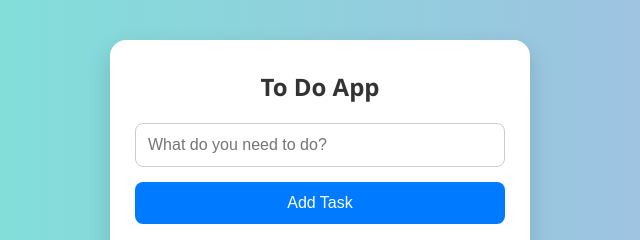
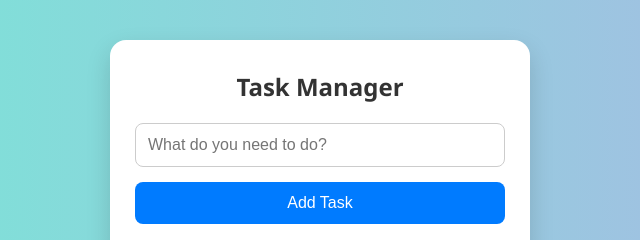
Before and after one commit to shreyash-tatvasoft/cicd-docker, a website: page public/index.html in a window 1280 px wide. Shown: the top 240 px of the page, 320-960 px from the left. Drawn offline with Linux system fonts and the light colour scheme.

Commit message:
Update index.html

```diff
--- a/public/index.html
+++ b/public/index.html
@@ -3,12 +3,12 @@
 <head>
   <meta charset="UTF-8" />
   <meta name="viewport" content="width=device-width, initial-scale=1.0"/>
-  <title>To-Do App</title>
+  <title>Task Manager</title>
   <link rel="stylesheet" href="style.css" />
 </head>
 <body>
   <div class="todo-container">
-    <h2>To Do App</h2>
+    <h2>Task Manager</h2>
     <input type="text" id="taskInput" placeholder="What do you need to do?" />
     <button id="addTaskBtn">Add Task</button>
     <ul id="taskList"></ul>
```
